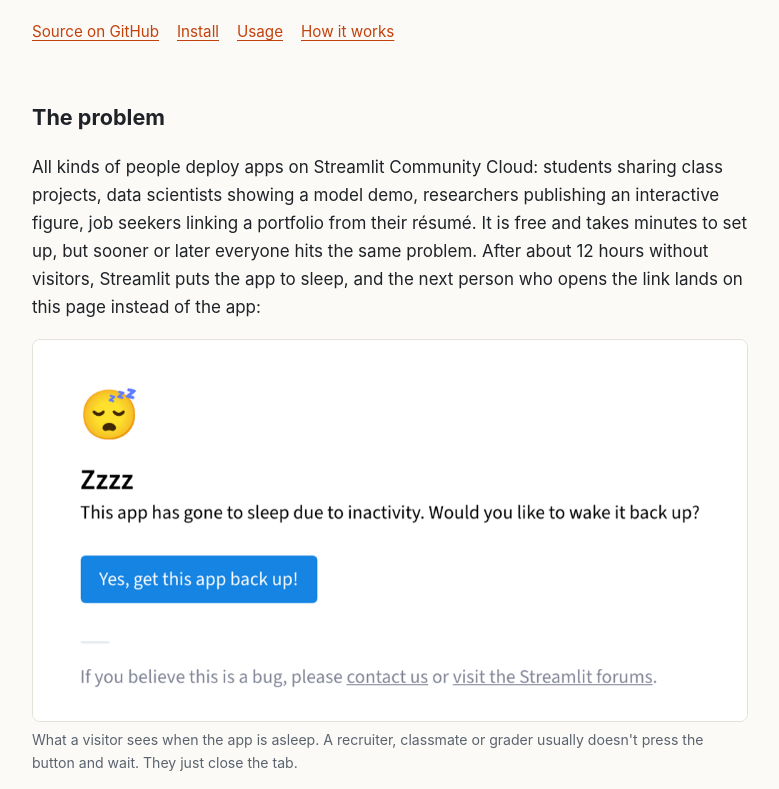
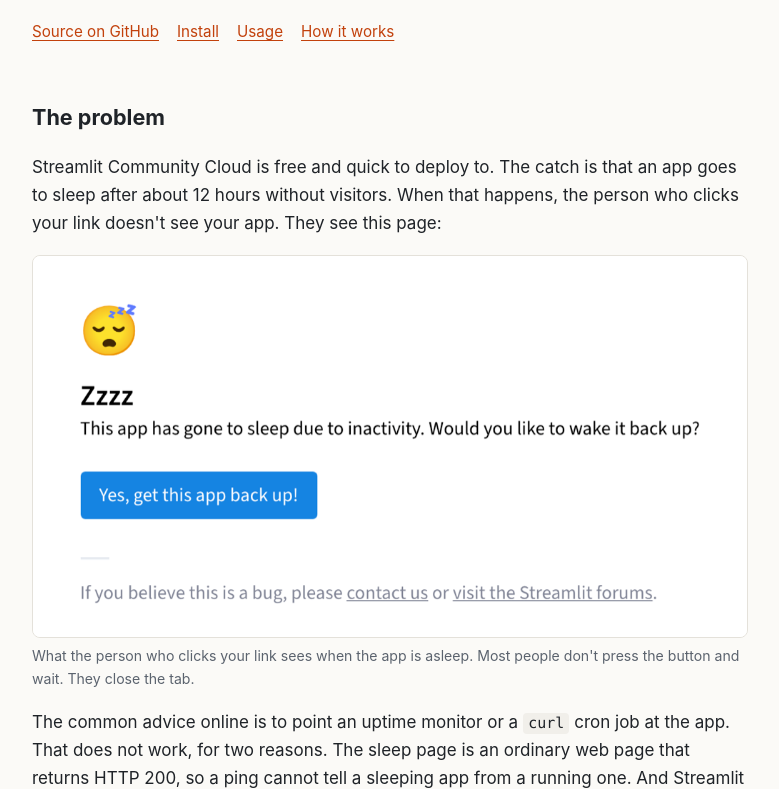
Before and after one commit to Paul-Lai0111/streamlit-wake, a plain HTML site: page docs/index.html in a window 1280 px wide. Shown: the part 173-962 px from the top of the page, without its empty margins (250-1029 px from the left). Drawn offline with Linux system fonts and the light colour scheme.

Commit message:
Rewrite the problem section on the site

```diff
--- a/docs/index.html
+++ b/docs/index.html
@@ -63,15 +63,13 @@ asleep, so the link people click actually opens the app.</p>
 </div>
 
 <h2>The problem</h2>
-<p>All kinds of people deploy apps on Streamlit Community Cloud: students sharing class projects,
-data scientists showing a model demo, researchers publishing an interactive figure, job seekers
-linking a portfolio from their résumé. It is free and takes minutes to set up, but sooner or later
-everyone hits the same problem. After about 12 hours without visitors, Streamlit puts the app to
-sleep, and the next person who opens the link lands on this page instead of the app:</p>
+<p>Streamlit Community Cloud is free and quick to deploy to. The catch is that an app goes to
+sleep after about 12 hours without visitors. When that happens, the person who clicks your link
+doesn't see your app. They see this page:</p>
 
 <figure class="shot">
   <img onerror="this.closest('figure').remove()" src="img/asleep.png" alt="Streamlit's 'This app has gone to sleep due to inactivity' page with a 'Yes, get this app back up!' button">
-  <figcaption>What a visitor sees when the app is asleep. A recruiter, classmate or grader usually doesn't press the button and wait. They just close the tab.</figcaption>
+  <figcaption>What the person who clicks your link sees when the app is asleep. Most people don't press the button and wait. They close the tab.</figcaption>
 </figure>
 
 <p>The common advice online is to point an uptime monitor or a <code>curl</code> cron job at the
```
